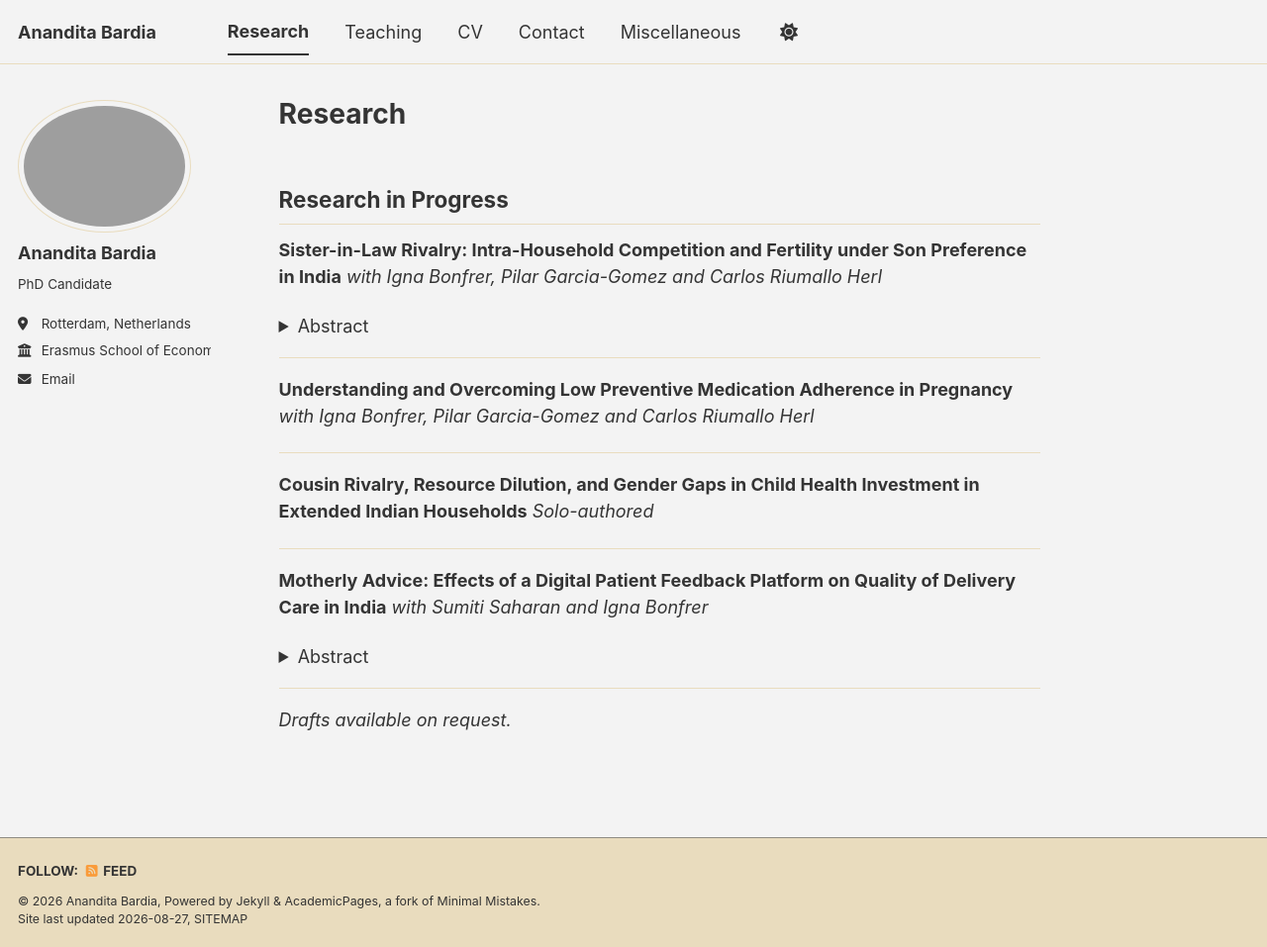
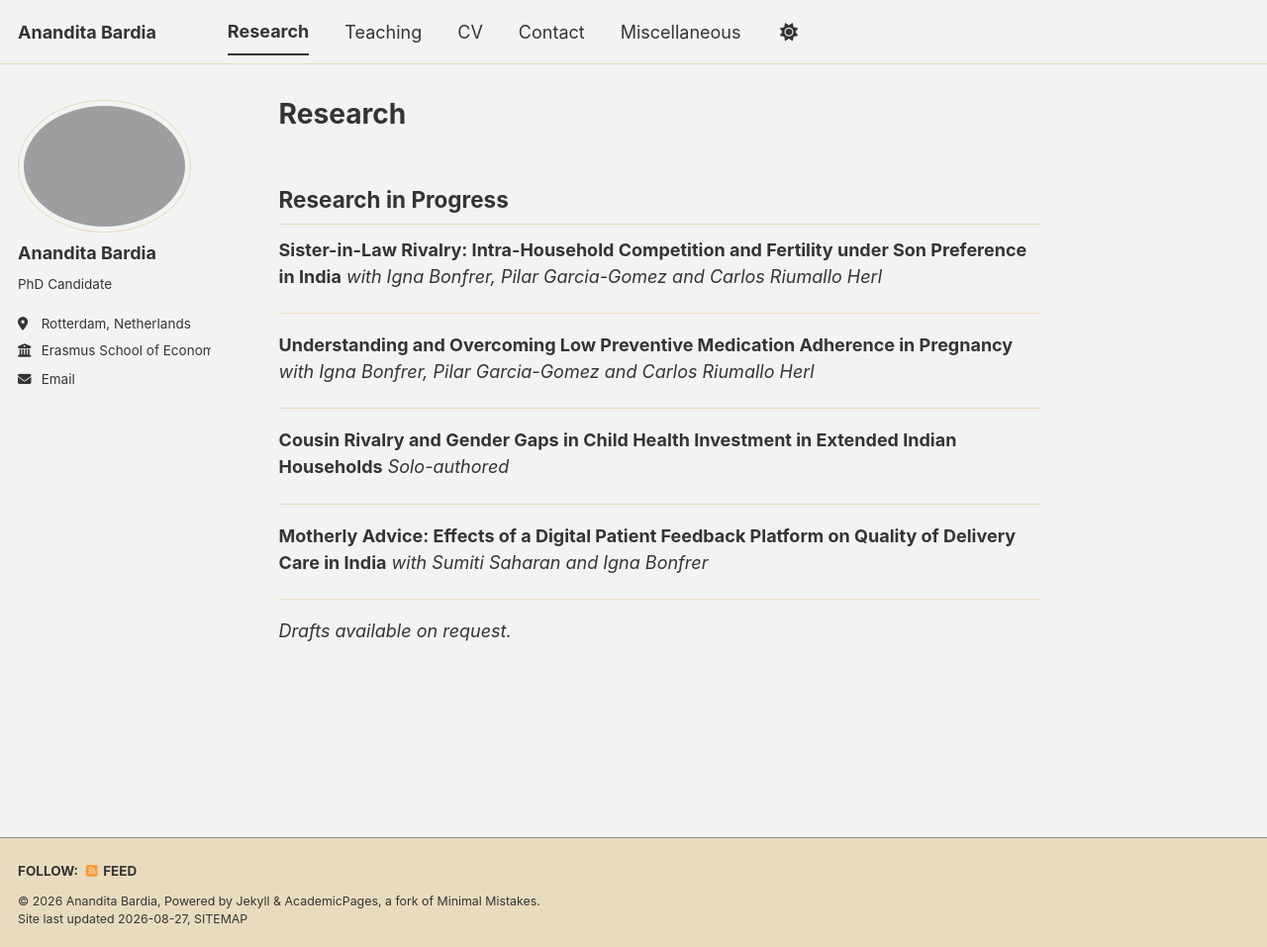
Before and after one commit to ananditabardia/ananditabardia.github.io, a Jekyll site: the page built from _pages/research.md, in a window 1280 px wide and 957 px high. Shown: the whole window at 99% size. Built offline with Jekyll 4.4.1, drawn with Linux system fonts in a browser that asks for light colours; a script bundle is joined from its source files by our own code; library files that are not in the unit come from our copies; some of the changed text lies outside the part shown.

Commit message:
Update research.md

```diff
--- a/_pages/research.md
+++ b/_pages/research.md
@@ -11,12 +11,6 @@ author_profile: true
 **Sister-in-Law Rivalry: Intra-Household Competition and Fertility under Son Preference in India**
 *with Igna Bonfrer, Pilar Garcia-Gomez and Carlos Riumallo Herl*
 
-<details>
-<summary>Abstract</summary>
-
-Work on son preference has focused on individual fertility choices, but in multi-generational households in India these decisions are influenced by competition within household. We ask whether competition between sisters-in-law affects fertility behaviour, using the quasi-random sex of a sister-in-law's first-born child as our source of variation. Drawing on three rounds of the National Family Health Survey (2005–06, 2015–16, 2019–21) and household fixed effects, we find that women whose sister-in-law's first-born is a son are 4.6 percentage points less likely to use contraception and 10.9 percentage points more likely to have more than two children, alongside a large increase in son-stopping behaviour. Results are robust across an enhanced-competition subsample and an across-household specification. The findings suggest that policies aimed at reducing gender bias should account for extended family structure and intra-household peer effects.
-
-</details>
 ---
 
 **Understanding and Overcoming Low Preventive Medication Adherence in Pregnancy**
@@ -24,22 +18,13 @@ Work on son preference has focused on individual fertility choices, but in multi
 
 ---
 
-**Cousin Rivalry, Resource Dilution, and Gender Gaps in Child Health Investment in Extended Indian Households**
+**Cousin Rivalry and Gender Gaps in Child Health Investment in Extended Indian Households**
 *Solo-authored*
 
 ---
 **Motherly Advice: Effects of a Digital Patient Feedback Platform on Quality of Delivery Care in India**
 *with Sumiti Saharan and Igna Bonfrer*
 
-<details>
-<summary>Abstract</summary>
-
-India has made substantial progress on maternal health but still accounts for 7.2% of maternal deaths globally, most of them avoidable with good quality care. We study whether a non-financial incentive — sharing feedback from recent mothers with health workers — improves adherence to international delivery care guidelines. Exploiting the stepwise roll-out of a digital patient feedback tool across 135 facilities, we estimate an event-based difference-in-differences model with coarsened exact matching weights and facility and time fixed effects, using feedback from 28,684 women. The intervention raised early breastfeeding support by 4.8 percentage points (10.6% over baseline) and skin-to-skin contact by 9.7 percentage points (51.3% over baseline); most other measures were rated high at baseline, leaving limited room for improvement. Sentiment and thematic analysis of optional textual feedback corroborates these results, suggesting that feedback on objective, simple practices can improve guideline adherence.
-
-</details>
-
-
-
 ---
 
 *Drafts available on request.*
```
